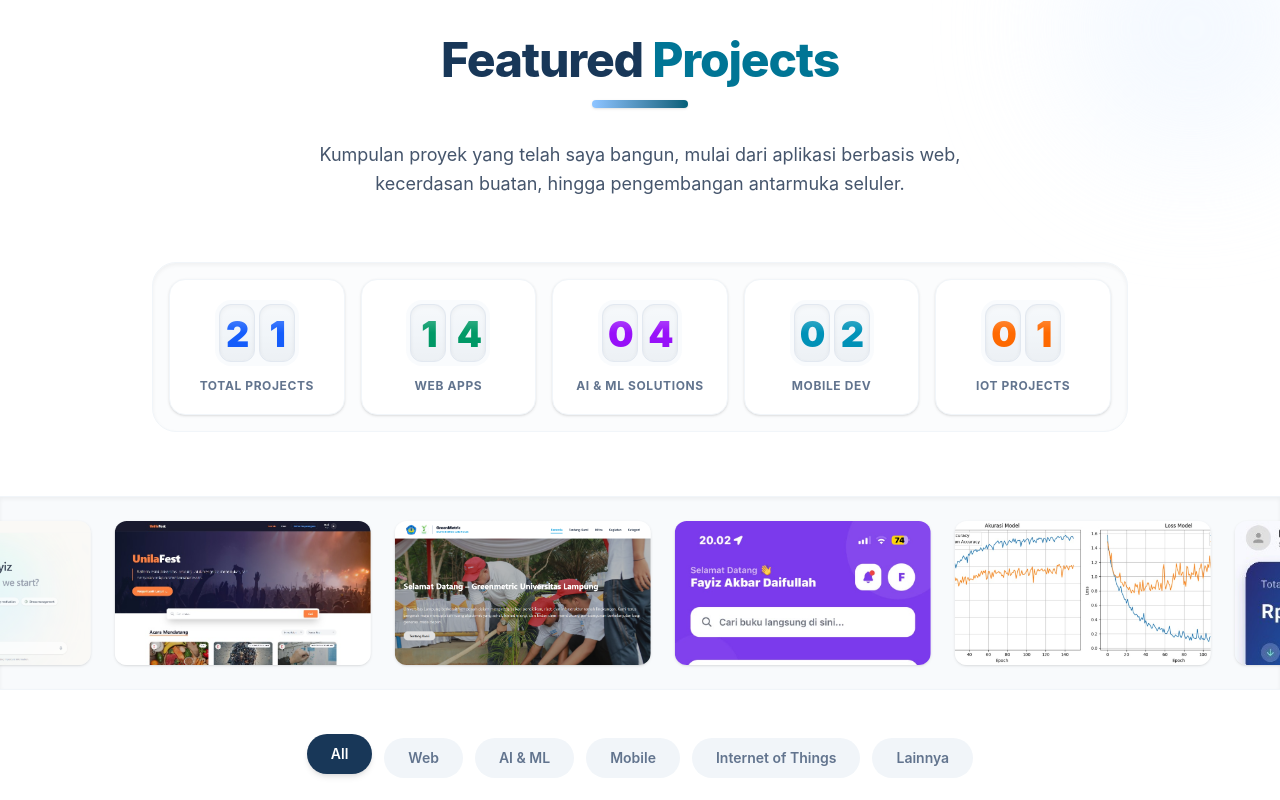
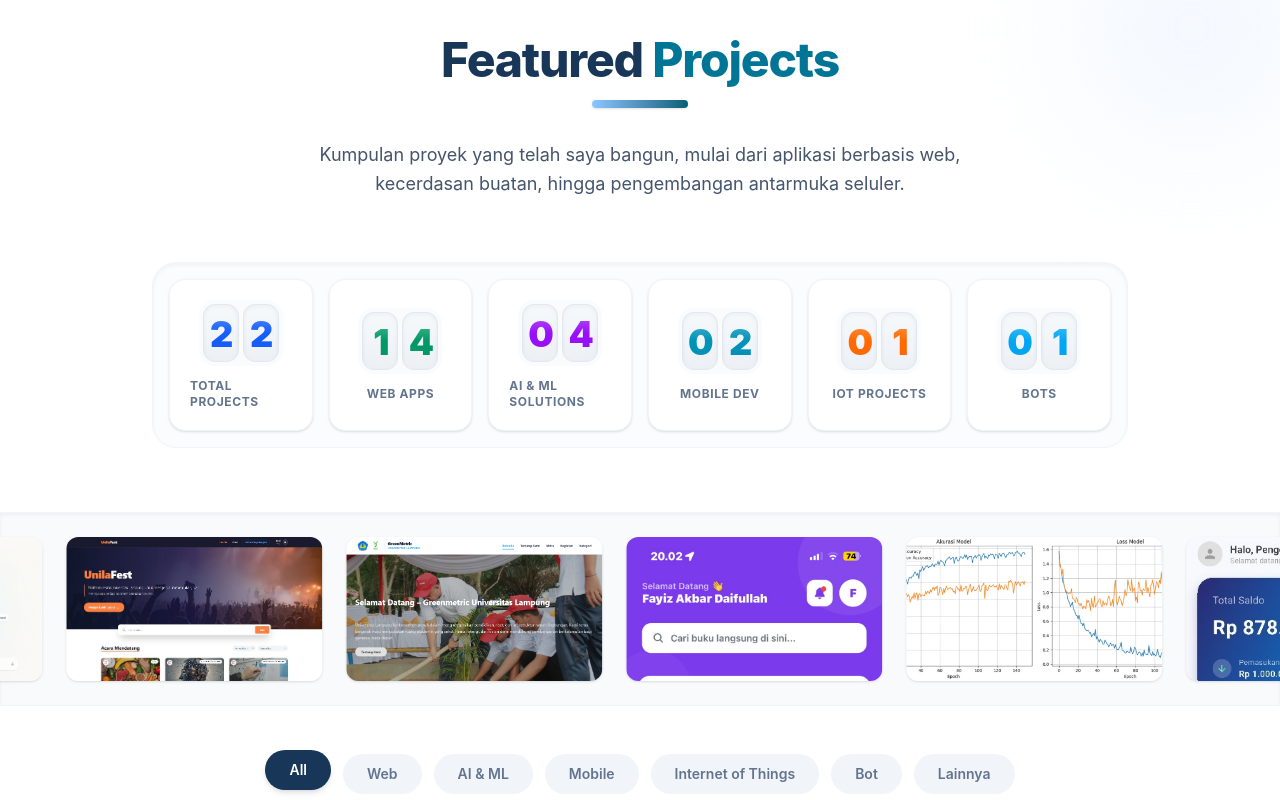
Before and after one commit to Fayiz-Akbar/Fayiz-Akbar.github.io, a React (Vite) app: page / in a window 1280 px wide. Shown: the part 4560-5360 px from the top of the page. Built offline with nearby package versions, Linux system fonts and the light colour scheme.

Commit message:
feat: add Smart Deal Finder Bot to projects list and include its associated asset

```diff
--- a/src/components/Projects.jsx
+++ b/src/components/Projects.jsx
@@ -106,6 +106,14 @@ const projectsData = [
     link: "https://github.com/Fayiz-Akbar/Analisis-dan_Prediksi-Kadar_PM2.5_Harian_Jakarta_dengan_Model_ARIMA"
   },
   {
+    id: 23, title: "Smart Deal Finder Bot", categories: ["Bot"],
+    image: "/image/smartdeal-finder.jpeg", imagePosition: "object-top",
+    tags: ["Node.js", "JS", "Telegram Bot"],
+    desc: "Sistem otomatisasi pemantau pasar iPhone bekas di Facebook Marketplace, FB Groups, dan OLX berbasis kriteria deal serta filter kelayakan barang secara real-time. Sistem ini dilengkapi Price Normalizer Engine (Regex) untuk memproses variasi penulisan harga, filter anti-scam, penyaring kata kunci minus/bypass, serta Stealth Browser Protocol untuk menghindari pemblokiran akun. Hasil analisa unit murah/BU dikirimkan otomatis ke Telegram lengkap dengan Canonical Clean URL dan sakelar kendali daya pintar (/start, /pause, /scan).",
+    link: "private",
+    isPrivate: true
+  },
+  {
     id: 12, title: "Smart Agriculture System", categories: ["Internet of Things", "Web"],
     image: "/image/iot2.png",
     tags: ["HTML", "PHP", "IoT"],
@@ -205,9 +213,10 @@ const tagColors = {
   "Next.js": "bg-slate-900 text-white border border-slate-700",
   "Prisma": "bg-teal-900 text-teal-100 border border-teal-700",
   "Docker": "bg-blue-100 text-blue-800 border border-blue-300",
+  "Telegram Bot": "bg-sky-50 text-sky-500 border border-sky-200",
 };
 
-const categories = ["All", "Web", "AI & ML", "Mobile", "Internet of Things", "Lainnya"];
+const categories = ["All", "Web", "AI & ML", "Mobile", "Internet of Things", "Bot", "Lainnya"];
 
 // --- KOTAK DIGIT ROLL CASINO INDIVIDUAL ---
 const CasinoDigit = ({ digit, delay, textColor }) => {
@@ -553,6 +562,7 @@ const Projects = () => {
       AI: projectsData.filter(p => p.categories[0] === "AI & ML").length,
       Mobile: projectsData.filter(p => p.categories[0] === "Mobile").length,
       IoT: projectsData.filter(p => p.categories[0] === "Internet of Things").length,
+      Bot: projectsData.filter(p => p.categories[0] === "Bot").length,
     };
   }, []);
 
@@ -601,7 +611,7 @@ const Projects = () => {
             whileInView={{ opacity: 1, y: 0 }}
             viewport={{ once: true, margin: "-100px" }}
             transition={{ duration: 0.5, delay: 0.1 }}
-            className="grid grid-cols-2 sm:grid-cols-3 lg:grid-cols-5 gap-4 p-4 bg-slate-50/60 rounded-3xl border border-slate-100 shadow-inner"
+            className="grid grid-cols-2 md:grid-cols-3 lg:grid-cols-6 gap-4 p-4 bg-slate-50/60 rounded-3xl border border-slate-100 shadow-inner"
           >
             <div className="flex flex-col items-center justify-center p-5 bg-white rounded-2xl border border-slate-100 shadow-sm w-full">
               <CasinoNumber value={projectStats.All} textColor="text-blue-600" />
@@ -622,6 +632,10 @@ const Projects = () => {
             <div className="flex flex-col items-center justify-center p-5 bg-white rounded-2xl border border-slate-100 shadow-sm w-full">
               <CasinoNumber value={projectStats.IoT} textColor="text-orange-500" />
               <p className="text-xs font-bold tracking-wider uppercase text-slate-500 font-poppins mt-3">IoT Projects</p>
+            </div>
+            <div className="flex flex-col items-center justify-center p-5 bg-white rounded-2xl border border-slate-100 shadow-sm w-full">
+              <CasinoNumber value={projectStats.Bot} textColor="text-sky-500" />
+              <p className="text-xs font-bold tracking-wider uppercase text-slate-500 font-poppins mt-3">Bots</p>
             </div>
           </motion.div>
         </div>
```
Also changed, not shown: public/image/smartdeal-finder.jpeg.
